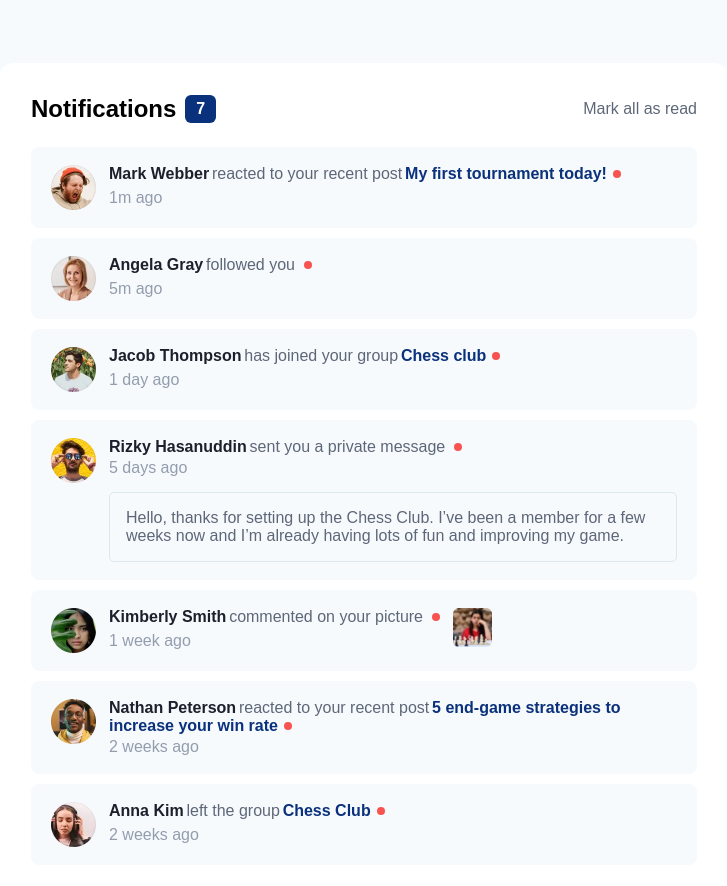
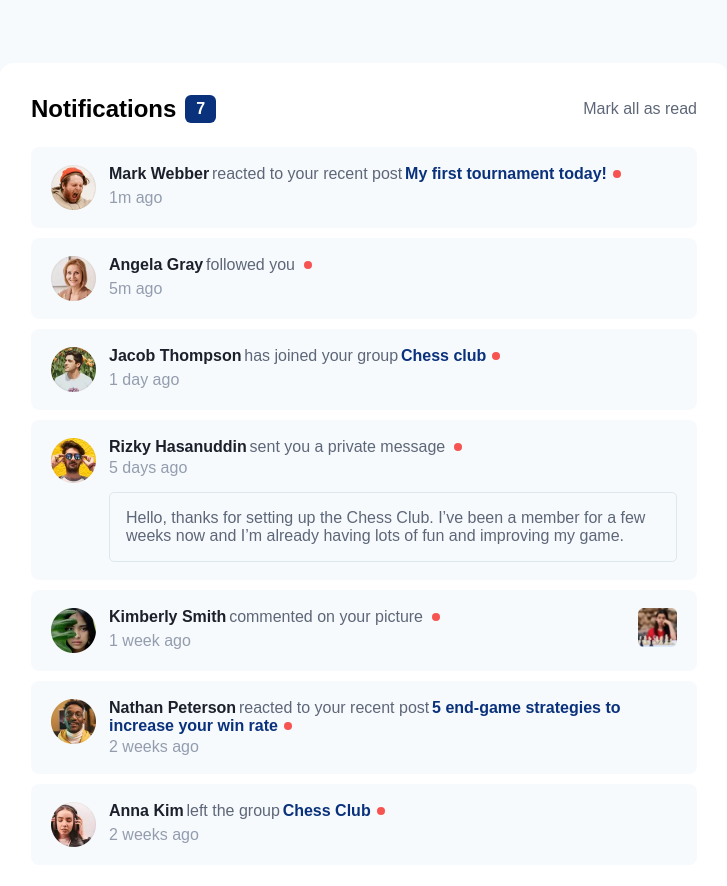
Before and after one commit to delroscol98/notifications-page, a React (Create React App) app: page / in a window 1280 px wide. Shown: the top 886 px of the page, without its empty margins (276-1003 px from the left). Built offline with nearby package versions, Linux system fonts and the light colour scheme.

Commit message:
CSS modified

```diff
--- a/src/components/Item.css
+++ b/src/components/Item.css
@@ -15,6 +15,7 @@
 .item__details-box {
   display: grid;
   gap: 0.3rem;
+  flex-grow: 2;
 }
 
 .item__name {
```
